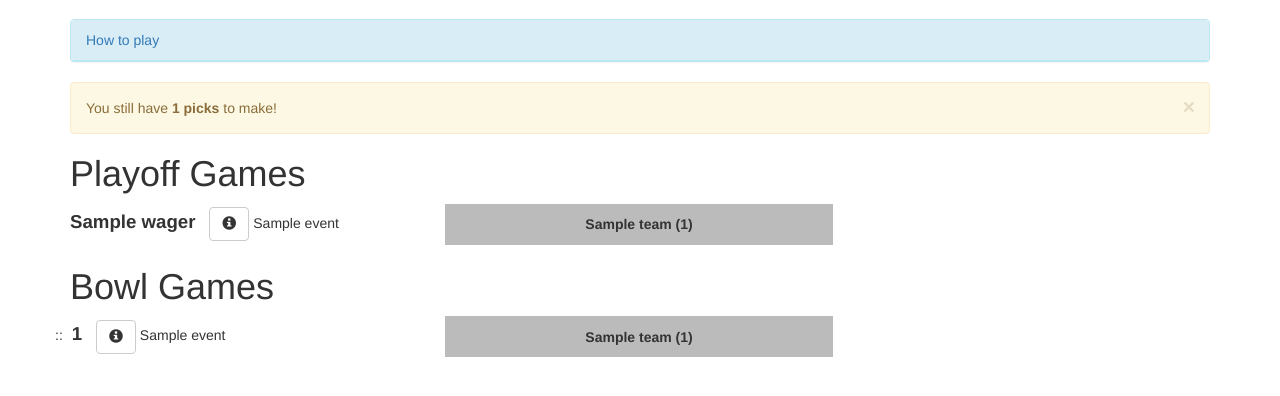
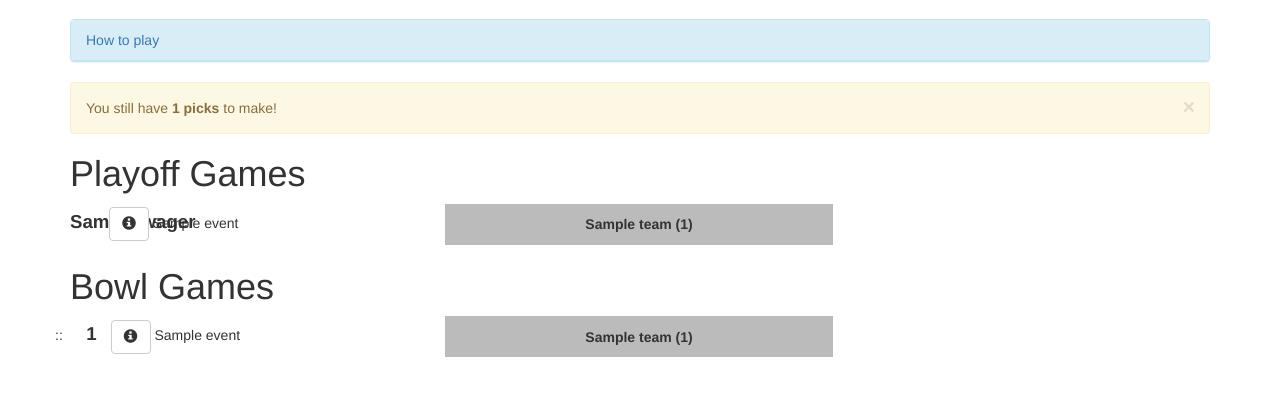
Before and after one commit to ryanmoore/cfb-pickem, a Django app: template pickem/templates/pickem/select_all.html in a window 1280 px wide. Shown: the part 51-447 px from the top of the page. Run offline with Django 3.2, Linux system fonts and the light colour scheme; the template is opened without the code that fills it: most values are stand-ins (such as "Sample title", 1, 10 or a date in 2020); parts of the project's set-up code (start-up, migrations or seed data) failed here and were passed over; some libraries are stand-ins or nearby versions.

Commit message:
Aligned info boxes on selection page by giving the game-indices/wagers a fixed width. Right aligned indices to improve alignment look and feel as well.

```diff
--- a/pickem/static/pickem/css/sortable_selection.css
+++ b/pickem/static/pickem/css/sortable_selection.css
@@ -108,6 +108,9 @@
     padding-right: 10px;
     font-size: 14pt;
     font-weight: bold;
+    text-align: right;
+    width: 35px;
+    display: inline-block;
 }
 
 .game_title {
```
